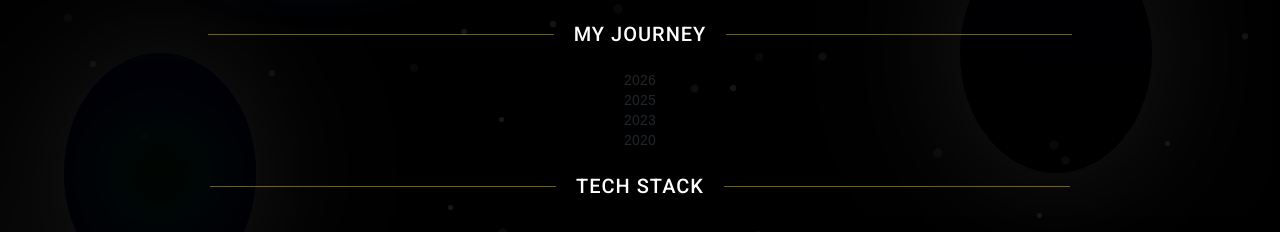
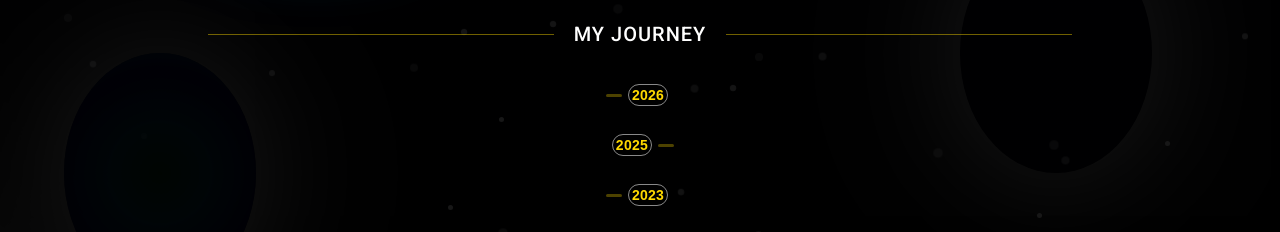
Before and after one commit to Andile-mazibuko/new-portfolio, an Angular app in the folder portfolio/: page /about in a window 1280 px wide. Shown: the part 547-779 px from the top of the page. Built offline with nearby package versions, Linux system fonts and the light colour scheme.

Commit message:
almost complete

```diff
--- a/portfolio/src/app/components/about/about.component.html
+++ b/portfolio/src/app/components/about/about.component.html
@@ -72,7 +72,11 @@
             <div *ngFor="let exp of evenExperiences" class="exp">
               <div class="top">
                 <mat-icon>calendar_today</mat-icon>
-                <p>{{ exp.startDate }} - {{ exp.endDate }}</p>
+                <p >{{ exp.startDate }} - {{ exp.endDate }}</p>
+                <div class="active-indicator center" *ngIf="exp.endDate == 'present'">
+                  <div class="circle"></div>
+                  <span>Active</span>
+                </div>
               </div>
 
               <div class="more-details">
@@ -99,7 +103,9 @@
             <div class="c-exp" *ngFor="let exp of experiences">
               <div class="t-line"></div>
               <div class="y-cont">
-                {{ exp.startYear }}
+                <div [ngClass]="exp.odd? 'transparent':'l-pointer'"></div>
+                <div class="year center">{{ exp.startYear }}</div>
+                <div [ngClass]="!exp.odd? 'transparent':'r-pointer'"></div>
               </div>
               <div class="b-line"></div>
             </div>
@@ -109,7 +115,11 @@
             <div *ngFor="let exp of oddExperiences" class="exp">
               <div class="top">
                 <mat-icon>calendar_today</mat-icon>
-                <p>{{ exp.startDate }} - {{ exp.endDate }}</p>
+                <p >{{ exp.startDate }} - {{ exp.endDate }}</p>
+                <div class="active-indicator center" *ngIf="exp.endDate == 'present'">
+                  <div class="circle"></div>
+                  <span>Active</span>
+                </div>
               </div>
 
               <div class="more-details">
--- a/portfolio/src/app/components/about/about.component.scss
+++ b/portfolio/src/app/components/about/about.component.scss
@@ -245,6 +245,7 @@ mat-icon {
 
   .c-exp{
     flex: 1;
+    width: 100%;
     display: flex;
     justify-content: center;
     align-items: center;
@@ -254,13 +255,45 @@ mat-icon {
   .t-line, .b-line{
     flex: 1;
     width: 5px;
-    border-radius: 3px;
+    // border-radius: 3px;
     background-color: var(--theme-icon);
     opacity: 0.5;
   }
+  .b-line{
+    border-radius: 3px 3px 0 0 ;
+  }
+  .t-line{
+    border-radius: 0 0 3px 3px;
+  }
+  .y-cont{
+    // background-color: red;
+    min-height: 50px;
+    display: flex;
+    align-items: center;
+    justify-content: space-evenly;
+    // flex:1;
+    width: 100%;
+    .l-pointer, .r-pointer{
+      width: 20%;
+      height: 3px;
+      border-radius: 2px;
+      background-color: var(--theme-icon);
+      opacity: 0.3;
+    }
+    .year{
+      width: 50%;
+      border: 0.5px solid var(--sec-font-color);
+      border-radius: 50px;
+      color: var(--theme-icon);
+      font-weight: bold;
+
+    }
+  }
 
 }
-
+.tranparent{
+  background-color: transparent !important;
+}
 .exp {
   display: flex;
   flex-direction: column;
@@ -283,9 +316,36 @@ mat-icon {
     flex: 1;
 
     mat-icon {
-      width: 20%;
+      // background-color: yellow;
+      // width: 10%;
       font-size: x-large;
+      margin-right: 3px;
+
+    }
+    p{
+      // background-color: green;
+      flex: 1;
+      height: 100%;
+      display: flex;
+      align-items: center;
+      padding: 0 !important;
       color: var(--theme-icon);
+      font-size: small !important;
+    }
+    .active-indicator{
+      width: 15%;
+      border-radius: 5px;
+      // border: 1px solid;
+      box-shadow: 0 0 10px  var(--tert-font-color);
+      align-items: center;
+      .circle{
+        height: 10px;
+        width: 10px;
+        border-radius: 10px;
+        margin-right: 5px;
+        background-color: rgba(0, 212, 0, 0.986);
+         box-shadow: 0 0 20px  rgb(136, 252, 3);
+      }
     }
   }
 
```
